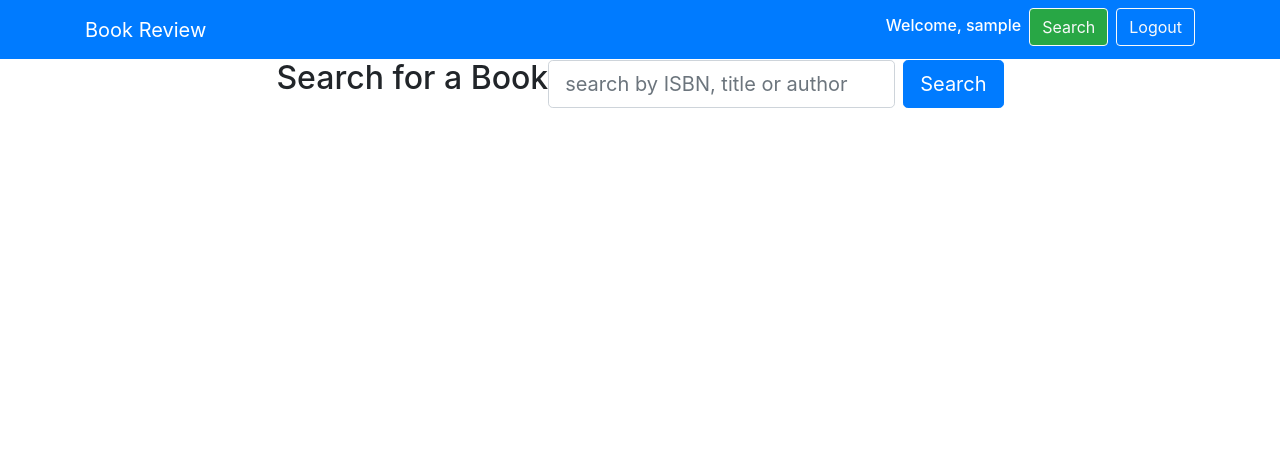
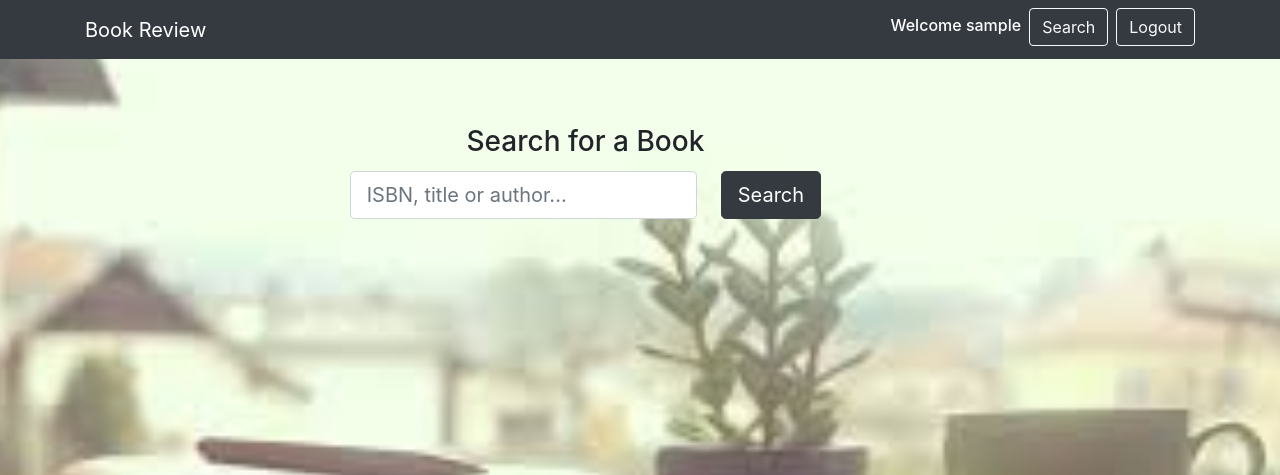
Before and after one commit to ashniparikh/bookreview, a Flask app: page /search in a window 1280 px wide. Shown: the top 475 px of the page. Run offline with Flask 2, Linux system fonts and the light colour scheme; the visitor is signed in with stand-in values (Sample User, id 1); some libraries are stand-ins or nearby versions.

Commit message:
Add background Image

```diff
--- a/application.py
+++ b/application.py
@@ -64,11 +64,8 @@ def register():
         else:
             #assign values to variables
             username=request.form.get("user_name")
-            print(username)
             email =request.form.get("email")
-            print(email)
             password=request.form.get("password1")
-            print(password)
 
             register1=db.execute("SELECT * FROM users WHERE email LIKE :email",{"email":email}).fetchone()
 
@@ -80,12 +77,10 @@ def register():
             try:
                 register=db.execute("INSERT INTO users (username, email, password) VALUES (:username, :email, :password)",
                     {"username": username, "email": email, "password": generate_password_hash(password)})
-                print(register)
             except Exception as e :
                 return render_template("error.html",message=e)
 
             db.commit()
-            print(db.commit())
             return redirect(url_for("login"))
 
 @app.route("/login", methods=["GET","POST"])
@@ -174,14 +169,6 @@ def details(bookid):
         except Exception as e:
             return render_template("error.html", message=e)
 
-
-        #data=GoodReads.json()
-        #print(data)
-        #goodinfo =data["books"]
-        #print(goodinfo)
-
-
-
         # get reviews to perticular book
         review_list=db.execute("SELECT username, email, rating, review from reviews JOIN users ON users.userid=reviews.user_id WHERE book_id=:id",{"id":bookid}).fetchall()
 
@@ -201,8 +188,6 @@ def details(bookid):
         user_review=request.form.get("reviews")
         user_rating=request.form.get("rating")
 
-
-
         #commit review to database
 
         try:
@@ -214,6 +199,7 @@ def details(bookid):
         db.commit()
         #success - redirect to details page
         return redirect(url_for("details",bookid=bookid))
+
 @app.route("/api/<string:isbn>")
 @login_required
 def api(isbn):
--- /dev/null
+++ b/static/style.css
@@ -0,0 +1,43 @@
+@media (min-width: 768px) {
+    body {
+        background-image: url("book-min.jpg");
+        background-position: center center;
+        background-repeat: no-repeat;
+        background-attachment: fixed;
+        background-color: transparent;
+        background-size: auto;
+        -webkit-background-size: cover;
+        -moz-background-size: cover;
+        -o-background-size: cover;
+        background-size: cover;
+    }
+}
+
+.login-form,
+.register-form {
+    margin-top: 20%;
+}
+
+.search-form {
+    margin-top: 10px;
+}
+
+.container-search {
+    width: 100%;
+    padding-right: 15px;
+    padding-left: 15px;
+    float: center-left;
+    height: 100px;
+}
+
+.search {
+    margin-top: 50px;
+}
+
+#details {
+    background-color: white;
+}
+
+.card-text {
+    font-style: italic;
+}
--- a/templates/layout.html
+++ b/templates/layout.html
@@ -6,12 +6,11 @@
     <!-- Bootstrap CDN -->
     <link rel="stylesheet" href="https://stackpath.bootstrapcdn.com/bootstrap/4.3.1/css/bootstrap.min.css" integrity="sha384-ggOyR0iXCbMQv3Xipma34MD+dH/1fQ784/j6cY/iJTQUOhcWr7x9JvoRxT2MZw1T" crossorigin="anonymous">
     <!-- Custom CSS -->
-    <link rel="stylesheet" href="..\static\site.css">
+    <link rel="stylesheet" href="..\static\style.css">
     <title>{% block title %}{% endblock %}</title>
   </head>
   <body>
-
-    <nav class="navbar navbar-expand-lg navbar-dark bg-primary">
+    <nav class="navbar navbar-expand-lg navbar-dark bg-dark">
       <div class="container">
       {% if session.logged_in %}
         <a class="navbar-brand" href="{{url_for('search')}}">Book Review</a>
@@ -29,15 +28,16 @@
             {% if session.logged_in %}
 
             <li class="nav-item active">
-              <h6 class="nav-link">Welcome, {{session.username}}</h6>
+              <h6 class="nav-link">Welcome {{session.username}}</h6>
             </li>
             <li class="nav-item">
-              <a class="btn btn-outline-light btn-success mr-2" href="{{url_for('search')}}" role="button">Search</a>
+              <a class="btn btn-dark btn-outline-light btn-success mr-2" href="{{url_for('search')}}" role="button">Search</a>
             </li>
             <li class="nav-item">
               <li><a href="{{url_for('logout')}}"><button class="btn btn-outline-light float-right" type="submit">Logout</button></a></li>
             </li>
             {% else %}
+
             <li class="nav-item">
               <a href="{{url_for('register')}}"><button class="btn btn-outline-light" type="submit">Sign Up</button></a>
             </li>
@@ -47,6 +47,7 @@
       </div>
     </nav>
         {% block body %}
+
         {% endblock %}
 
         <!-- JavaScript components for Bootstrap -->
--- a/templates/search.html
+++ b/templates/search.html
@@ -4,21 +4,28 @@
 
 {% block body %}
 
-    <div class="container">
-        <div class="search-form">
+    <div class="row align-items-center">
+
+    <div class="col-md-3 offset-md-4 p-3">
+        <div class="search">
             <form class="form-inline justify-content-center" action="{{url_for('search')}}" method="post">
-                <h2 class="card-title">Search for a Book</h2>
+                <h3 class="card-title">Search for a Book</h3>
 
                 <div class="form-group">
-                    <input name="input-search" class="form-control form-control-lg mr-sm-2" placeholder="search by ISBN, title or author" type="search" required>
-                    <button type="submit" class="btn btn-primary my-2 my-sm-0 btn-lg">Search</button>
+                    <input name="input-search" class="form-control form-control-lg mr-sm-4" placeholder="ISBN, title or author..." type="search" required>
+                    <button type="submit" class="btn btn-dark my-2 my-sm-0 btn-lg">Search</button>
                 </div>
             </form>
         </div>
-         <div class="col-md-6 col-sm-12">
+        </div>
+
+    <div class="w-100 d-none d-md-block"></div>
+
+
+        <div class="col-md-10 offset-md-1">
          {% if result %}
-            <table class="table .list">
-            <thead>
+            <table class="table ">
+            <thead class="thead-light">
                 <tr>
                 <th scope="col">ISBN</th>
                 <th scope="col">Title</th>
@@ -29,11 +36,10 @@
             <tbody>
                 {% for item in result %}
                 <tr>
-                    <td>{{item.isbn}}</td>
-                    <td>{{item.title}}</td>
-                    <td>{{item.author}}</td>
-                    <td>{{item.year}}</td>
-                    <td><a href= "details/{{item.bookid}}">Details</a></td>
+                    <td><a href= "details/{{item.bookid}}" style="color:black;"><h5>{{item.isbn}}</h5></a></td>
+                    <td><a href= "details/{{item.bookid}}" style="color:black;"><h5>{{item.title}}<h5></a></td>
+                    <td><a href= "details/{{item.bookid}}" style="color:black;"><h5>{{item.author}}</h5></a></td>
+                    <td><a href= "details/{{item.bookid}}" style="color:black;"><h5>{{item.year}}</h5></a></td>
                 </tr>
                 {% endfor %}
             </tbody>
@@ -41,4 +47,5 @@
         {% endif %}
         </div>
     </div>
+</div>
 {% endblock %}
```
Also changed, not shown: templates/details.html (+41 -28 lines), templates/index.html (+13 -6 lines), templates/login.html (+11 -2 lines), templates/register.html (+10 -2 lines), templates/sample.html (added, +23 -0 lines), static/book-min.jpg (added), 3 other files.
